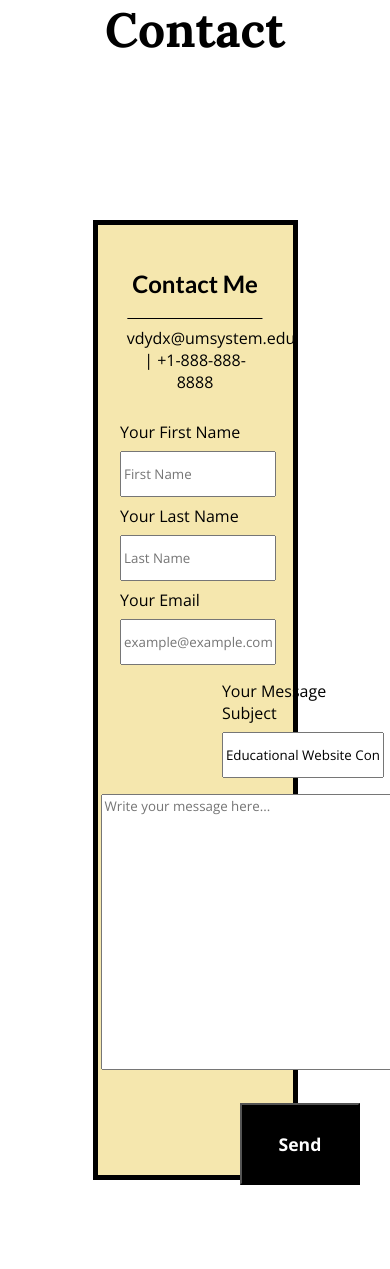
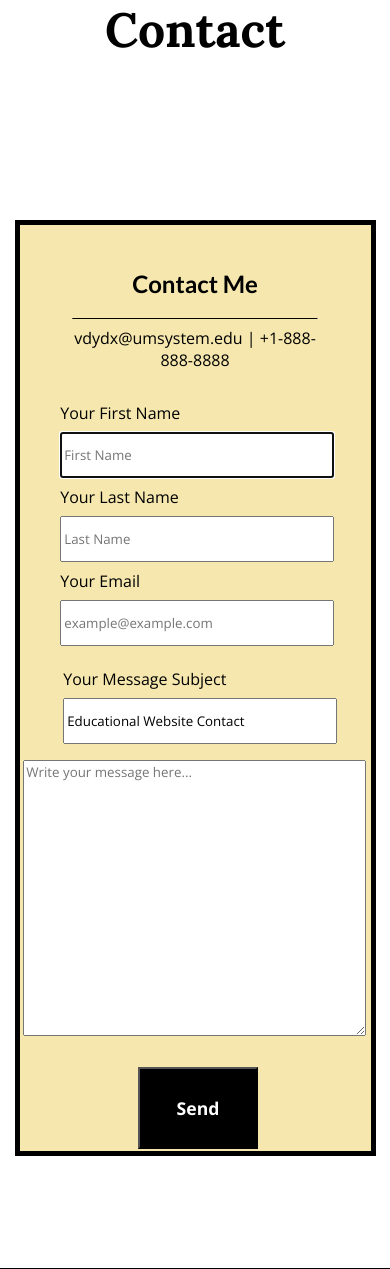
Before and after one commit to Doutherd7355/Doutherd7355.github.io, a PHP site: page /actualsite/contact.html in a window 390 px wide; the page is wider, and only the part inside the window is pictured. Shown: the part 236-1505 px from the top of that part. Run offline with PHP 8.4, Linux system fonts and the light colour scheme; some libraries are stand-ins or nearby versions.

Commit message:
Add files via upload

```diff
--- a/islt_7310/actualsite/contact.html
+++ b/islt_7310/actualsite/contact.html
@@ -77,7 +77,7 @@
                 <div class="form-user-info">
                     <div class=" form-text input-name">
                         <label for="first-name">Your First Name</label>
-                        <input type="text" id="first-name" placeholder="First Name" name="name" required>
+                        <input type="text" id="first-name" placeholder="First Name" name="name" required autofocus>
                     </div>
 
                     <div class="form-text">
--- a/islt_7310/actualsite/mediaqueries.css
+++ b/islt_7310/actualsite/mediaqueries.css
@@ -286,6 +286,11 @@
     #reference-foot {
         margin-top: 10rem;
     }
+    /* Content Page */
+
+    .form-content-container{
+        width: 90%;
+    }
 
 }
 
@@ -433,8 +438,6 @@
     #about-main,
     #about-foot {
      width: 152%;
-
-
     }
 
     #about-foot {
@@ -485,6 +488,13 @@
     #reference-header> h1{
         margin-bottom: 12rem;
     }
+
+    /* Contact Page */
+
+    textarea{
+        position: relative;
+        right: 1%;
+    }
 }
 
 @media only screen and (width: 368px) {
--- a/islt_7310/actualsite/style2.css
+++ b/islt_7310/actualsite/style2.css
@@ -738,48 +738,60 @@ th {
     font-family: 'Open Sans', sans-serif;
 }
 
-hr{
+hr {
     border-bottom: 1px solid black;
     border-top: none;
 }
 
-.form-header{
+.form-header {
     width: 70%;
     margin: 0 auto;
     padding: 1.5rem 0rem;
     text-align: center;
 }
-.form-user-info, .form-user-message-area{
+
+.form-user-info,
+.form-user-message-area {
     display: flex;
     flex-flow: column wrap;
     width: 100%;
-    margin:2%;
+    margin: 2%;
 }
 
-.form-text{
+.form-text {
     width: 80%;
     margin: 0 auto;
 }
 
-input{
-    width:98.7%;
+input {
+    width: 98.7%;
     height: 2.5rem;
 }
 
-input, textarea{
+textarea {
+    width: 100%;
+    margin: 0 auto;
+    position: relative;
+    right: .5%;
+
+}
+
+input,
+textarea {
     margin: .5rem 0rem;
     font-family: 'Open Sans', sans-serif;
 }
-.form-user-message-area{
+
+.form-user-message-area {
     margin-bottom: 7%;
 
 }
 
-button{
+button {
     position: relative;
     top: 5%;
 }
 
-form{
+form {
     margin-bottom: 7rem;
 }
```
